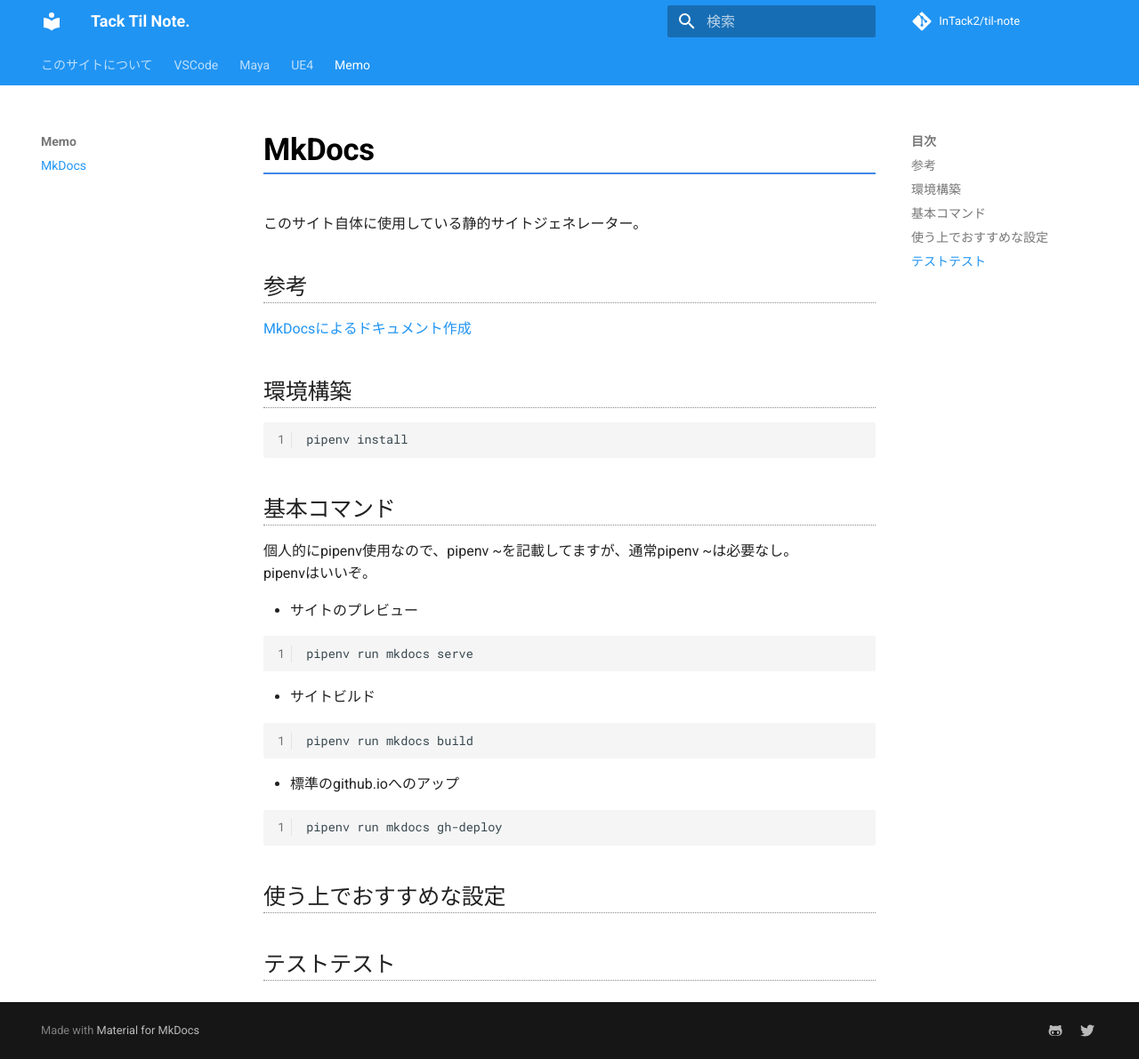
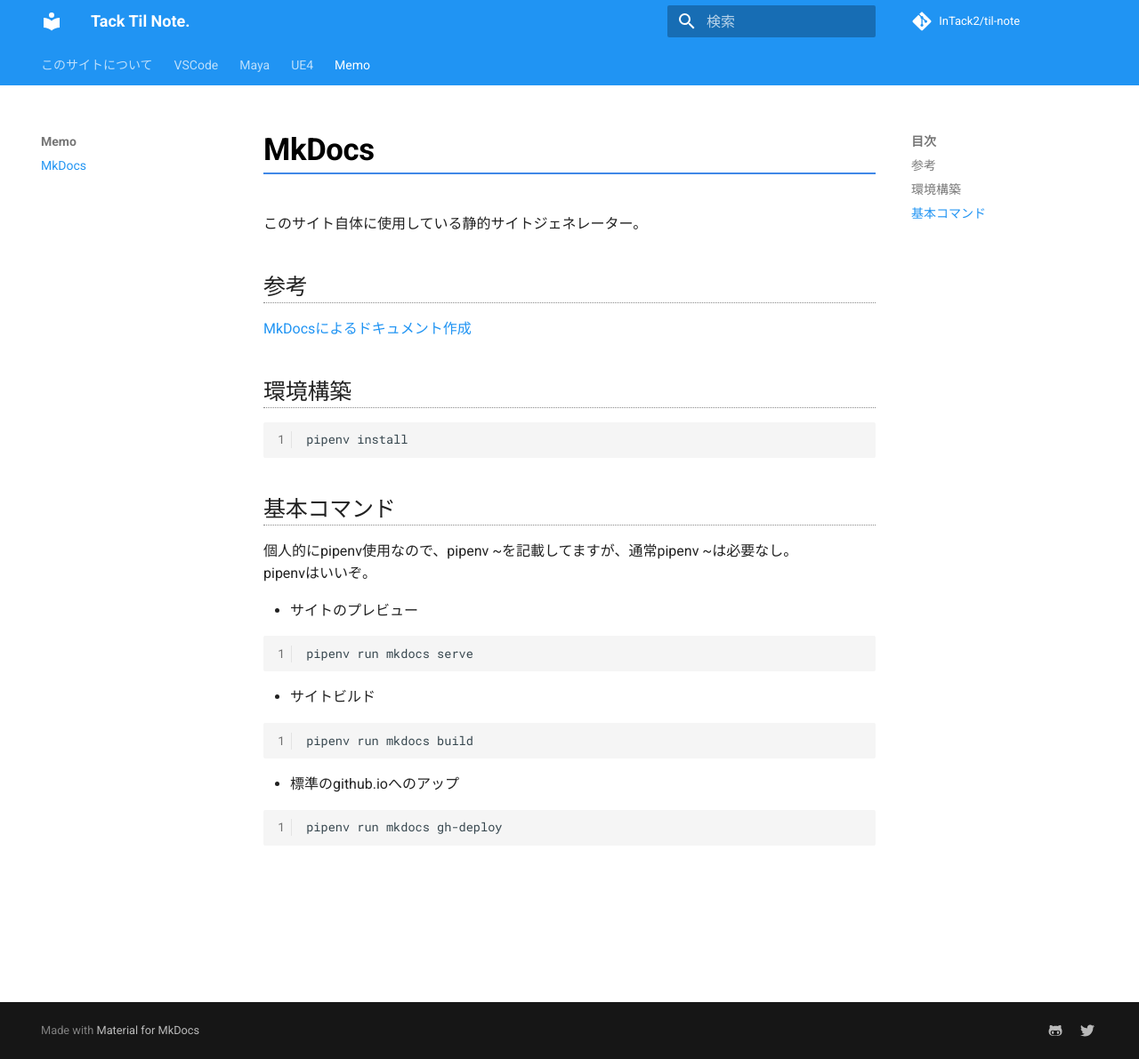
Before and after one commit to InTack2/til-note, an MkDocs documentation site: the page built from docs/Memo/MkDocs.md, in a window 1280 px wide and 1191 px high. Shown: the whole window at 89% size. Built offline with MkDocs 1.6.1 and Material for MkDocs 9.7.7, drawn with Linux system fonts in a browser that asks for light colours; nearby versions of some CDN libraries; comment, search, counter and statistics services are not loaded.

Commit message:
MkDocsの不要な見出し削除

````diff
--- a/docs/Memo/MkDocs.md
+++ b/docs/Memo/MkDocs.md
@@ -33,7 +33,3 @@
 ``` bash
 pipenv run mkdocs gh-deploy
 ```
-
-## 使う上でおすすめな設定
-
-## テストテスト
````
